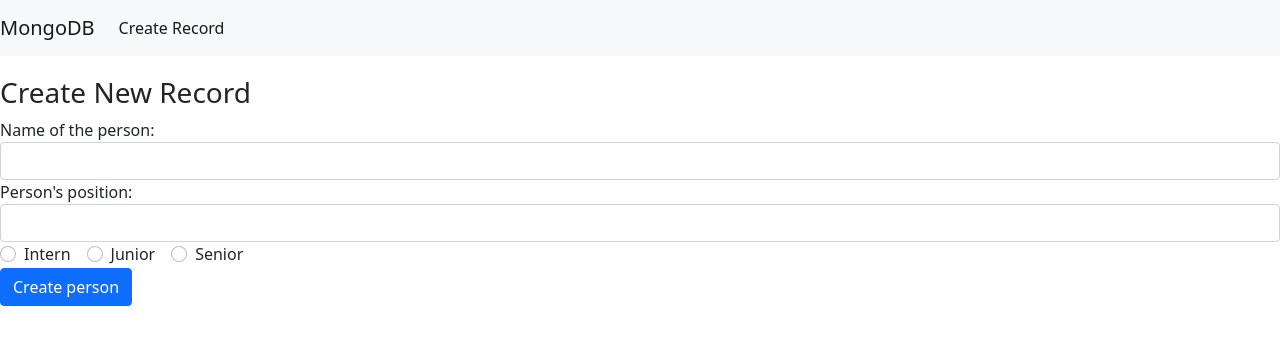
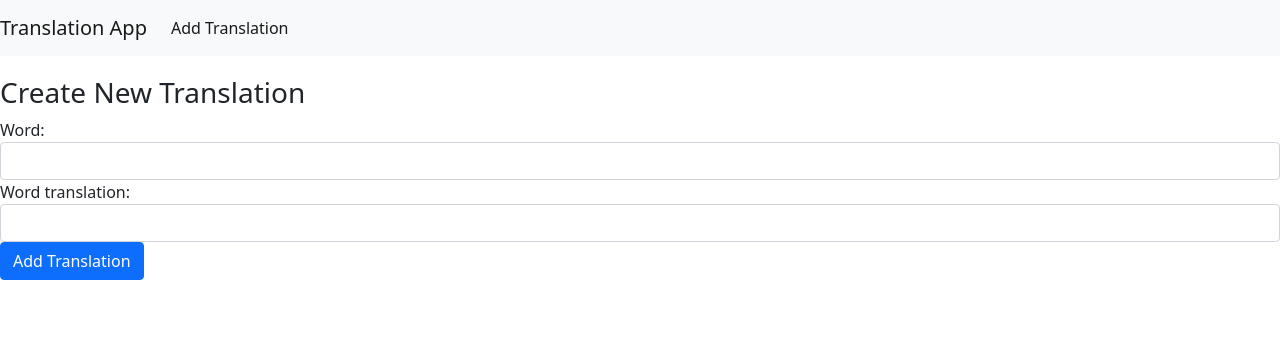
Before and after one commit to olivias-1082/411mernflashcards, a React (Create React App) app in the folder client/: page /create in a window 1280 px wide. Shown: the top 344 px of the page. Built offline with nearby package versions, Linux system fonts and the light colour scheme.

Commit message:
first commit

```diff
--- a/client/src/components/create.js
+++ b/client/src/components/create.js
@@ -44,8 +44,8 @@ export default class Create extends Component {
 
     // When post request is sent to the create url, axios will add a new record(newperson) to the database.
     const newperson = {
-      person_name: this.state.person_name,
-      person_position: this.state.person_position,
+      word: this.state.word,
+      word_translation: this.state.word_translation,
       person_level: this.state.person_level,
     };
 
@@ -55,8 +55,8 @@ export default class Create extends Component {
 
     // We will empty the state after posting the data to the database
     this.setState({
-      person_name: "",
-      person_position: "",
+      word: "",
+      word_translation: "",
       person_level: "",
     });
   }
@@ -65,68 +65,30 @@ export default class Create extends Component {
   render() {
     return (
       <div style={{ marginTop: 20 }}>
-        <h3>Create New Record</h3>
+        <h3>Create New Translation</h3>
         <form onSubmit={this.onSubmit}>
           <div className="form-group">
-            <label>Name of the person: </label>
+            <label>Word: </label>
             <input
               type="text"
               className="form-control"
-              value={this.state.person_name}
+              value={this.state.word}
               onChange={this.onChangePersonName}
             />
           </div>
           <div className="form-group">
-            <label>Person's position: </label>
+            <label>Word translation: </label>
             <input
               type="text"
               className="form-control"
-              value={this.state.person_position}
+              value={this.state.word_translation}
               onChange={this.onChangePersonPosition}
             />
           </div>
           <div className="form-group">
-            <div className="form-check form-check-inline">
-              <input
-                className="form-check-input"
-                type="radio"
-                name="priorityOptions"
-                id="priorityLow"
-                value="Intern"
-                checked={this.state.person_level === "Intern"}
-                onChange={this.onChangePersonLevel}
-              />
-              <label className="form-check-label">Intern</label>
-            </div>
-            <div className="form-check form-check-inline">
-              <input
-                className="form-check-input"
-                type="radio"
-                name="priorityOptions"
-                id="priorityMedium"
-                value="Junior"
-                checked={this.state.person_level === "Junior"}
-                onChange={this.onChangePersonLevel}
-              />
-              <label className="form-check-label">Junior</label>
-            </div>
-            <div className="form-check form-check-inline">
-              <input
-                className="form-check-input"
-                type="radio"
-                name="priorityOptions"
-                id="priorityHigh"
-                value="Senior"
-                checked={this.state.person_level === "Senior"}
-                onChange={this.onChangePersonLevel}
-              />
-              <label className="form-check-label">Senior</label>
-            </div>
-          </div>
-          <div className="form-group">
             <input
               type="submit"
-              value="Create person"
+              value="Add Translation"
               className="btn btn-primary"
             />
           </div>
--- a/client/src/components/edit.js
+++ b/client/src/components/edit.js
@@ -8,15 +8,13 @@ class Edit extends Component {
   constructor(props) {
     super(props);
 
-    this.onChangePersonName = this.onChangePersonName.bind(this);
-    this.onChangePersonPosition = this.onChangePersonPosition.bind(this);
-    this.onChangePersonLevel = this.onChangePersonLevel.bind(this);
-    this.onSubmit = this.onSubmit.bind(this);
+    this.onChangeWord = this.onChangeWord.bind(this);
+    this.onChangeWordTranslation = this.onChangeWordTranslation.bind(this);
+   this.onSubmit = this.onSubmit.bind(this);
 
     this.state = {
-      person_name: "",
-      person_position: "",
-      person_level: "",
+      word: "",
+      word_translation: "",
       records: [],
     };
   }
@@ -37,21 +35,15 @@ class Edit extends Component {
   }
 
   // These methods will update the state properties.
-  onChangePersonName(e) {
+  onChangeWord(e) {
     this.setState({
-      person_name: e.target.value,
+      word: e.target.value,
     });
   }
 
-  onChangePersonPosition(e) {
+  onChangeWordTranslation(e) {
     this.setState({
-      person_position: e.target.value,
-    });
-  }
-
-  onChangePersonLevel(e) {
-    this.setState({
-      person_level: e.target.value,
+      word_translation: e.target.value,
     });
   }
 
@@ -59,9 +51,8 @@ class Edit extends Component {
   onSubmit(e) {
     e.preventDefault();
     const newEditedperson = {
-      person_name: this.state.person_name,
-      person_position: this.state.person_position,
-      person_level: this.state.person_level,
+      word: this.state.word,
+      word_translation: this.state.word_translation,
     };
     console.log(newEditedperson);
 
@@ -80,70 +71,31 @@ class Edit extends Component {
   render() {
     return (
       <div>
-        <h3 align="center">Update Record</h3>
+        <h3 align="center">Update Translation</h3>
         <form onSubmit={this.onSubmit}>
           <div className="form-group">
-            <label>Person's Name: </label>
+            <label>Word: </label>
             <input
               type="text"
               className="form-control"
-              value={this.state.person_name}
-              onChange={this.onChangePersonName}
+              value={this.state.word}
+              onChange={this.onChangeWord}
             />
           </div>
           <div className="form-group">
-            <label>Position: </label>
+            <label>Word Translation: </label>
             <input
               type="text"
               className="form-control"
-              value={this.state.person_position}
-              onChange={this.onChangePersonPosition}
+              value={this.state.word_translation}
+              onChange={this.onChangeWordTranslation}
             />
           </div>
-          <div className="form-group">
-            <div className="form-check form-check-inline">
-              <input
-                className="form-check-input"
-                type="radio"
-                name="priorityOptions"
-                id="priorityLow"
-                value="Intern"
-                checked={this.state.person_level === "Intern"}
-                onChange={this.onChangePersonLevel}
-              />
-              <label className="form-check-label">Intern</label>
-            </div>
-            <div className="form-check form-check-inline">
-              <input
-                className="form-check-input"
-                type="radio"
-                name="priorityOptions"
-                id="priorityMedium"
-                value="Junior"
-                checked={this.state.person_level === "Junior"}
-                onChange={this.onChangePersonLevel}
-              />
-              <label className="form-check-label">Junior</label>
-            </div>
-            <div className="form-check form-check-inline">
-              <input
-                className="form-check-input"
-                type="radio"
-                name="priorityOptions"
-                id="priorityHigh"
-                value="Senior"
-                checked={this.state.person_level === "Senior"}
-                onChange={this.onChangePersonLevel}
-              />
-              <label className="form-check-label">Senior</label>
-            </div>
-          </div>
-          <br />
 
           <div className="form-group">
             <input
               type="submit"
-              value="Update Record"
+              value="Update Translation"
               className="btn btn-primary"
             />
           </div>
--- a/client/src/components/navbar.js
+++ b/client/src/components/navbar.js
@@ -10,7 +10,7 @@ const Navbar = () => {
     <div>
       <nav className="navbar navbar-expand-lg navbar-light bg-light">
         <NavLink className="navbar-brand" to="/">
-          MongoDB
+          Translation App
         </NavLink>
         <button
           className="navbar-toggler"
@@ -28,7 +28,7 @@ const Navbar = () => {
           <ul className="navbar-nav ml-auto">
             <li className="nav-item">
               <NavLink className="nav-link" to="/create">
-                Create Record
+                    Add Translation
               </NavLink>
             </li>
           </ul>
--- a/client/src/components/recordList.js
+++ b/client/src/components/recordList.js
@@ -71,13 +71,12 @@ export default class RecordList extends Component {
   render() {
     return (
       <div>
-        <h3>Record List</h3>
+        <h3>Words and Translations</h3>
         <table className="table table-striped" style={{ marginTop: 20 }}>
           <thead>
             <tr>
-              <th>Name</th>
-              <th>Position</th>
-              <th>Level</th>
+              <th>Word</th>
+              <th>Translation</th>
               <th>Action</th>
             </tr>
           </thead>
```
